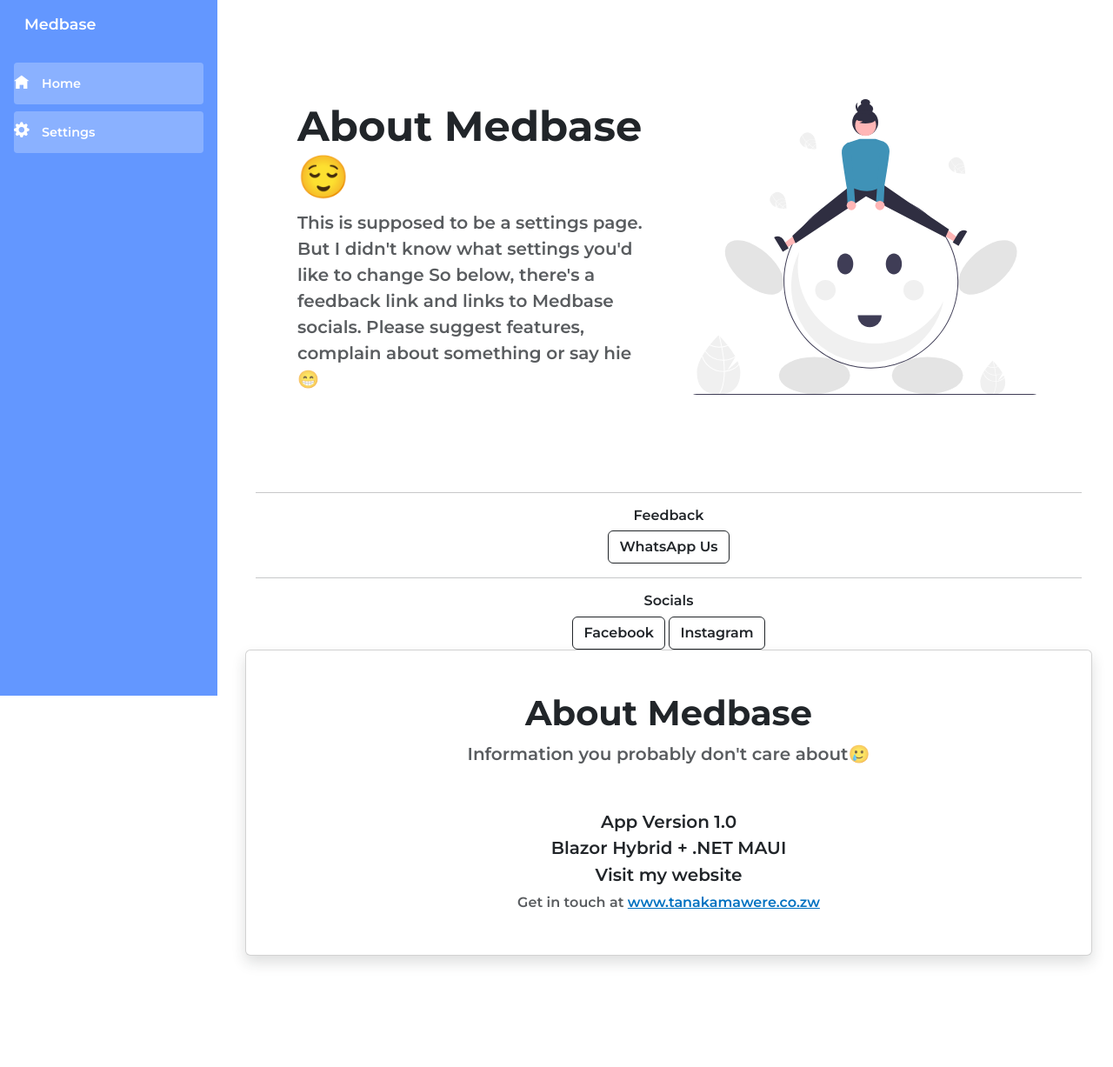
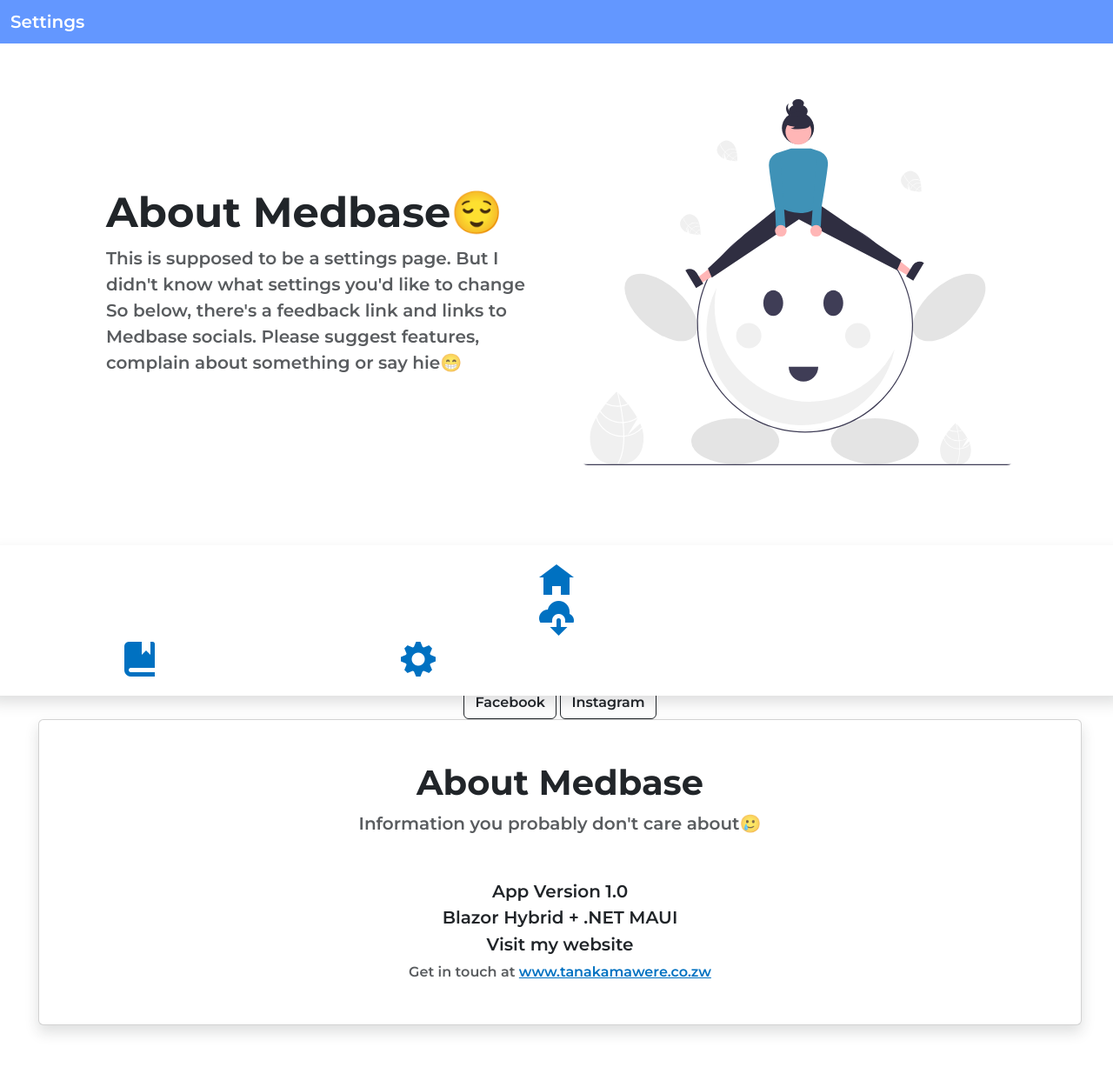
Before and after one commit to tanakamawere/MedbaseHybrid, an ASP.NET Core app: page /settings in a window 1280 px wide. Shown: the whole page at 87% size. Before the commit the page ends 1110 px from the top, so only its background shows below. Run offline with ASP.NET Core 8, Linux system fonts and the light colour scheme; style sheets or scripts are compiled from the project's sources; some libraries are stand-ins or nearby versions.

Commit message:
Added bottom bar and redesign top navigation bar

```diff
--- a/Pages/Settings.razor
+++ b/Pages/Settings.razor
@@ -1,7 +1,11 @@
 @page "/settings"
 
 <div class="container-fluid">
-    <header class="bg-white py-5 medbase-font">
+    <div class="fixed-top">
+        <TopNavBar NavTitle="Settings"/>
+    </div>
+
+    <header class="py-5 medbase-font">
         <div class="container px-5">
             <div class="row gx-5 align-items-center justify-content-center">
                 <div class="col-lg-6 col-xl-6 col-xxl-4">
@@ -33,7 +37,6 @@
         <a class="btn btn-outline-dark" href="https://fb.me/medbase.co.zw">Facebook</a>
         <a class="btn btn-outline-dark" href="https://instagram.com/medbase.zw">Instagram</a>
     </div>
-</div>
     <section class="py-5 card shadow">
         <div class="container px-5">
             <div class="text-center mb-5">
@@ -60,6 +63,12 @@
         </div>
     </section>
 
+
+    <div class="fixed-bottom">
+        <BottomTabs />
+    </div>
+</div>
+
 @code {
 
 }
--- a/Shared/BottomTabs.razor
+++ b/Shared/BottomTabs.razor
@@ -1,15 +1,15 @@
-<div class="row fixed-bottom" style="min-height:70px">
+<div class="row text-center bg-white shadow border-2 p-3" style="min-height:20px">
+    <NavLink class="col-3" Match="NavLinkMatch.Prefix">
+        <a href="/courses"><span class="oi oi-home fs-1"></span></a>
+    </NavLink>
+    <NavLink class="col-3">
+        <a href="/downloads"><span class="oi oi-cloud-download fs-1"></span></a>
+    </NavLink>
     <div class="col-3">
-        <span class="oi oi-home"></span>
+        <a href="/articles"><span class="oi oi-book fs-1"></span></a>
     </div>
     <div class="col-3">
-        <span class="oi oi-cloud-download"></span>
-    </div>
-    <div class="col-3">
-        <span class="oi oi-book"></span>
-    </div>
-    <div class="col-3">
-        <span class="oi oi-cog"></span>
+        <a href="/settings"><span class="oi oi-cog fs-1"></span></a>
     </div>
 </div>
 @code {
--- a/Shared/MainLayout.razor
+++ b/Shared/MainLayout.razor
@@ -1,10 +1,10 @@
 @inherits LayoutComponentBase
 
 <div class="page">
-
+    @*
     <div class="sidebar">
         <NavMenu />
-    </div>
+    </div>*@
 
     <main>
         <article class="content px-1 mb-5">
--- /dev/null
+++ b/Shared/TopNavBar.razor
@@ -0,0 +1,10 @@
+<nav class="navbar" style="background-color:#6397ff">
+    <div class="container-fluid">
+        <span class="navbar-brand text-white mb-0 h1">@NavTitle</span>
+    </div>
+</nav>
+
+@code{
+    [Parameter]
+    public string NavTitle { get; set; } = "Medbase";
+}
```
Also changed, not shown: Pages/Articles.razor (+12 -6 lines), Pages/Courses.razor (+12 -6 lines), Pages/Downloads.razor (renamed from Pages/Dashboard.razor, +8 -3 lines), 1 other file. Lines whose indentation alone changed are shown as unchanged.
